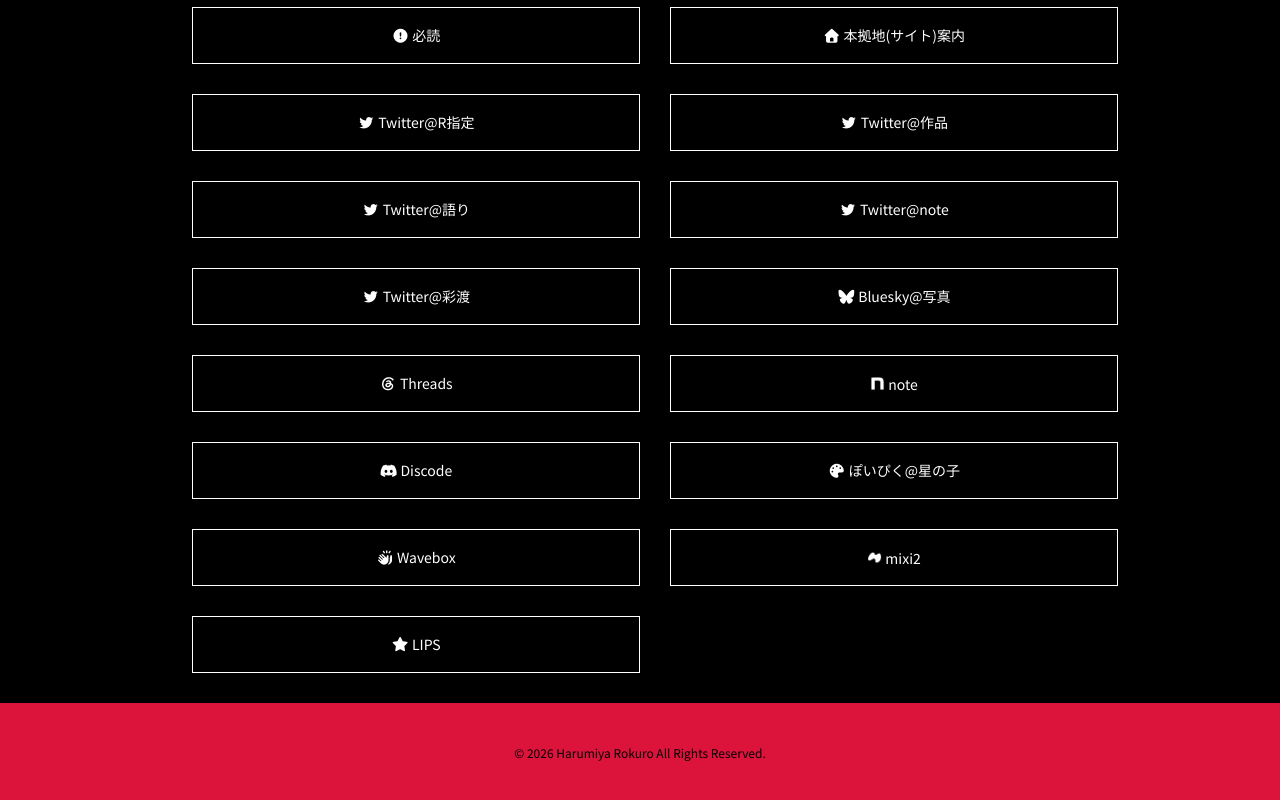
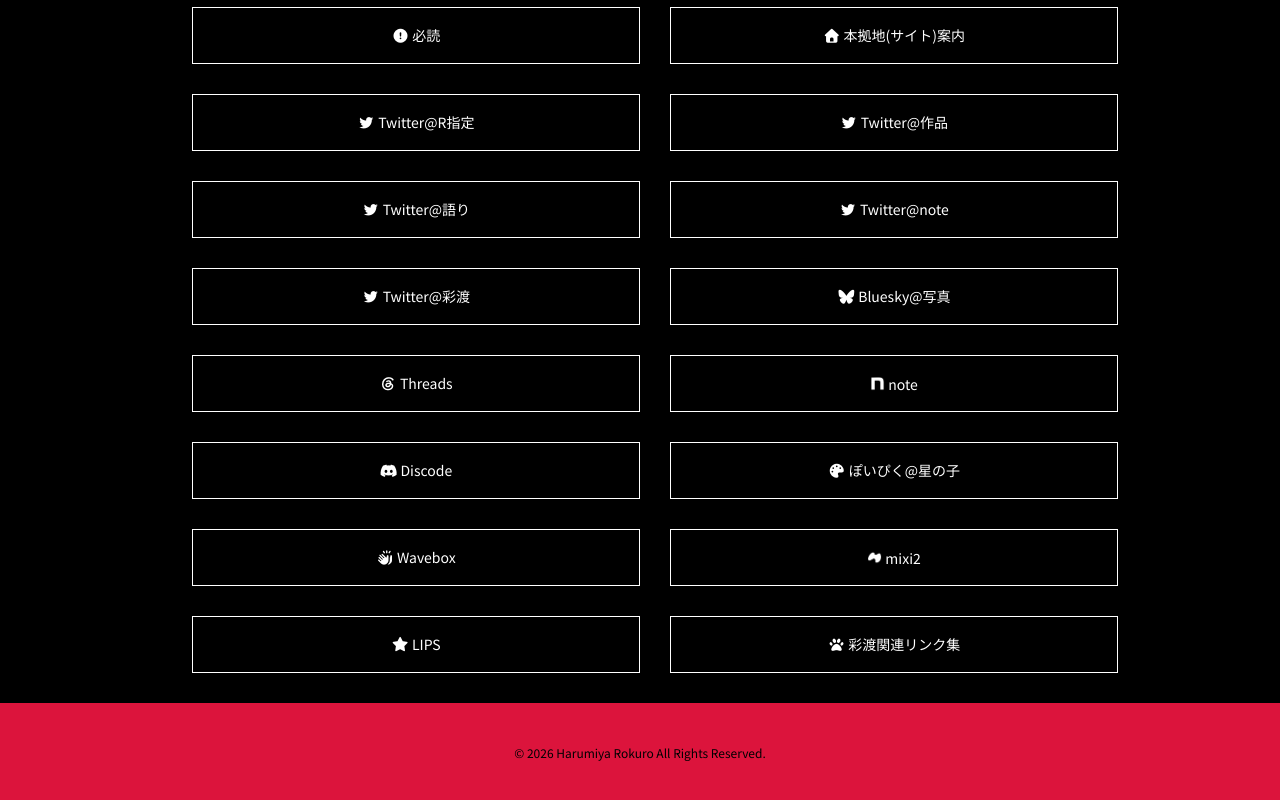
Before and after one commit to ayato-design/k75ywbk4, a plain HTML site: page index.html in a window 1280 px wide. Shown: the part 356-1156 px from the top of the page. Drawn offline with nearby package versions, Linux system fonts and the light colour scheme.

Commit message:
Add files via upload

```diff
--- a/index.html
+++ b/index.html
@@ -87,6 +87,9 @@
                 <div class="link">
                     <a href="https://lipscosme.com/users/3317838"><i class="fa-solid fa-star"></i> LIPS</a>
                 </div>
+                <div class="link">
+                    <a href="https://ayato-design.github.io/c4udvv82/"><i class="fa-solid fa-paw"></i> 彩渡関連リンク集</a>
+                </div>
             </div>
         </main>
         <div class="back_button"><a href="#top" target="_self">↑<br>Top</a></div>
```
